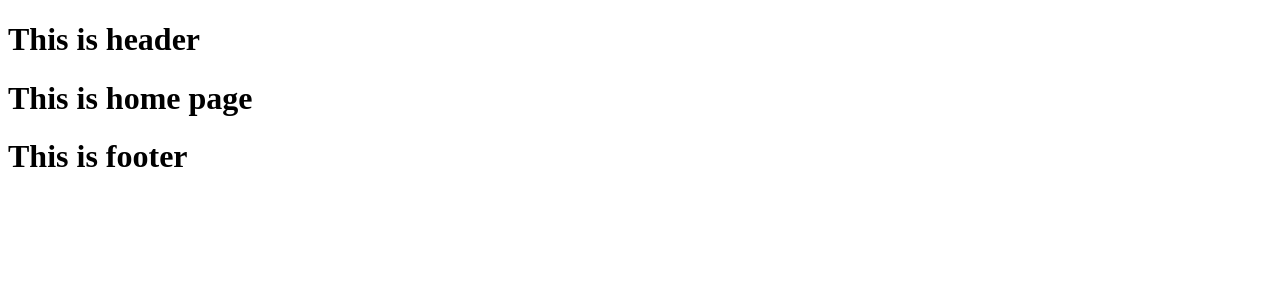
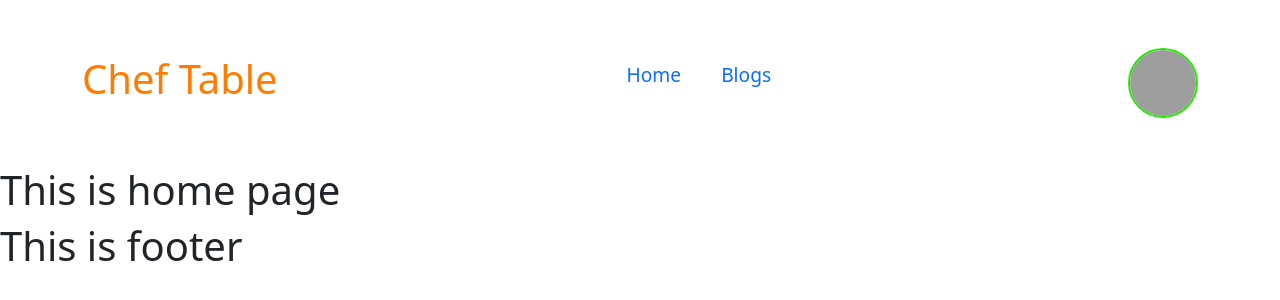
Before and after one commit to Arup43/chef-table-client, a React (Vite) app: page / in a window 1280 px wide. Shown: the top 300 px of the page. Built offline with nearby package versions, Linux system fonts and the light colour scheme; grey boxes are pictures that could not be loaded.

Commit message:
Header section done

```diff
--- a/index.html
+++ b/index.html
@@ -4,7 +4,7 @@
     <meta charset="UTF-8" />
     <link rel="icon" type="image/svg+xml" href="/vite.svg" />
     <meta name="viewport" content="width=device-width, initial-scale=1.0" />
-    <title>Vite + React</title>
+    <title>Chef Table</title>
   </head>
   <body>
     <div id="root"></div>
--- a/src/components/Header/Header.css
+++ b/src/components/Header/Header.css
@@ -0,0 +1,29 @@
+.brand a {
+    color: #ff7c02;
+    font-size: 1.2rem;
+    font-weight: 500;
+    text-decoration: none;
+    transition: all 0.3s ease-in-out;
+}
+
+nav ul a{
+    font-size: 1.2rem;
+    font-weight: 500;
+    text-decoration: none;
+    transition: all 0.3s ease-in-out;
+    margin-right: 2.5rem;
+}
+
+.image-container{
+    width:70px;
+    height:70px;
+    overflow:hidden;
+    border-radius: 50%;
+    border: 2px solid #23ea00;
+}
+
+.image-container img{
+    width:100%;
+    height:100%;
+    object-fit: cover;
+}
--- a/src/components/Header/Header.jsx
+++ b/src/components/Header/Header.jsx
@@ -1,11 +1,34 @@
-import './Header.css'
+import { Link } from "react-router-dom";
+import "./Header.css";
 
 const Header = () => {
-    return (
+  return (
+    <div className="container my-5">
+      <nav className="d-flex align-items-center justify-content-between">
+        <div className="brand">
+          <Link to="/">
+            <h1>Chef Table</h1>
+          </Link>
+        </div>
         <div>
-            <h1>This is header</h1>
+          <ul>
+            <Link to="/">Home</Link>
+            <Link to="/blog">Blogs</Link>
+          </ul>
         </div>
-    );
+        <div>
+          {/* User profile picture */}
+          <div className="image-container" title="John doe">
+            <img
+              className="img-fluid"
+              src="https://images.unsplash.com/photo-1438761681033-6461ffad8d80?ixlib=rb-4.0.3&ixid=MnwxMjA3fDB8MHxwaG90by1wYWdlfHx8fGVufDB8fHx8&auto=format&fit=crop&w=1170&q=80"
+              alt="User"
+            />
+          </div>
+        </div>
+      </nav>
+    </div>
+  );
 };
 
 export default Header;
--- a/src/main.jsx
+++ b/src/main.jsx
@@ -9,6 +9,7 @@ import Registration from "./pages/Registration/Registration";
 import Blog from "./pages/Blog/Blog";
 import ChefRecipes from "./pages/ChefRecipes/ChefRecipes";
 import NotFound from "./pages/NotFound/NotFound";
+import 'bootstrap/dist/css/bootstrap.min.css';
 
 const router = createBrowserRouter([
   {
```
